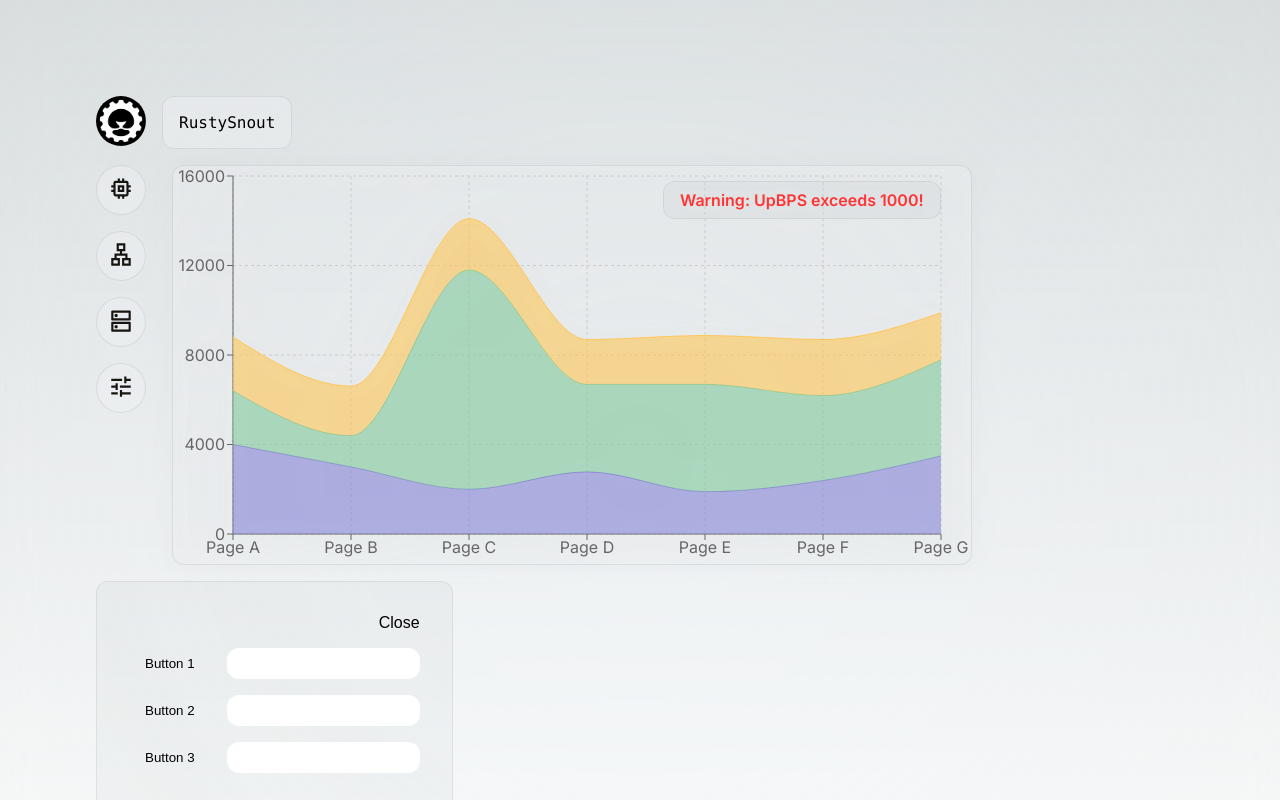
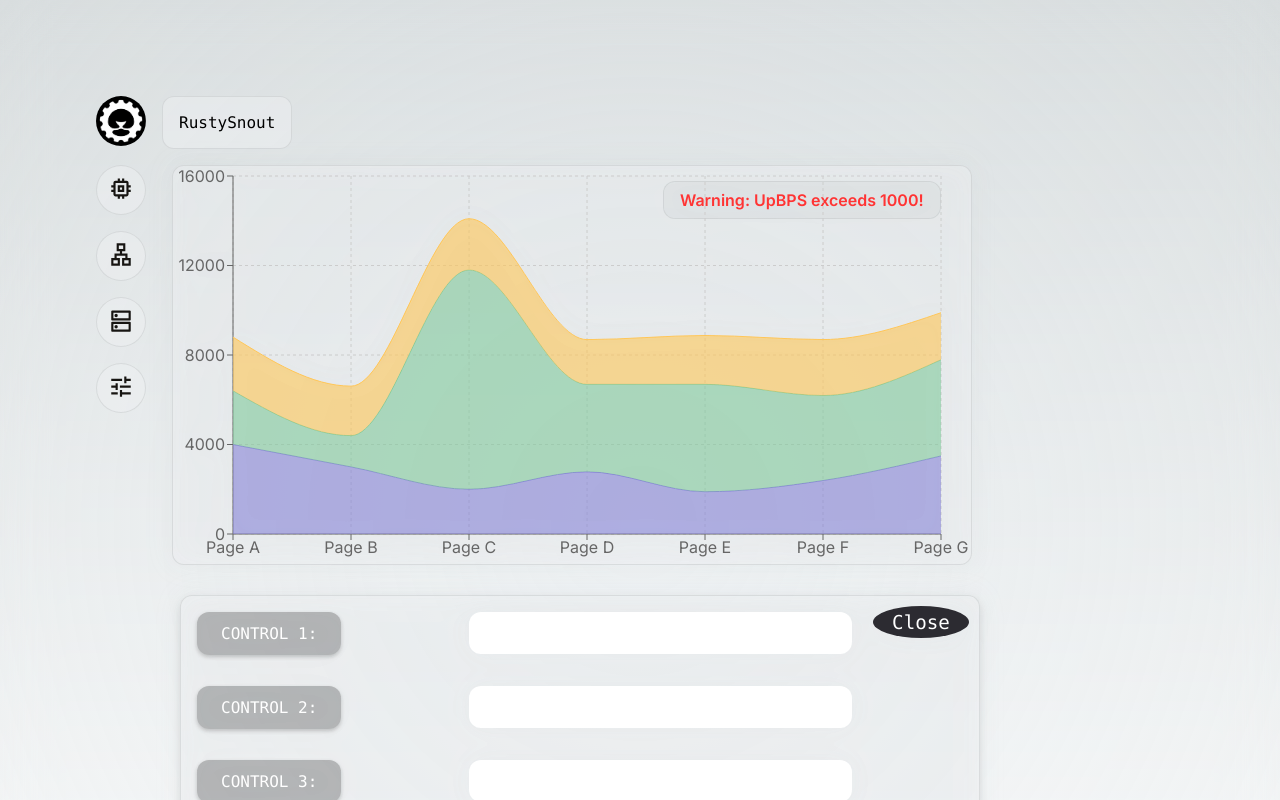
Before and after one commit to RustySnout/RustySnout, a Next.js app: page / in a window 1280 px wide. Both pictures are taken after a click on the button 121 px from the left and 427 px from the top of the page. Shown: the top 800 px of the page. Built offline with nearby package versions, Linux system fonts and the light colour scheme.

Commit message:
Fixed control panel placement and temp css

```diff
--- a/src/app/ControlPanel/layout.js
+++ b/src/app/ControlPanel/layout.js
@@ -6,15 +6,15 @@ const ControlPanel = ({ onClose }) => {
     <div className={styles.controlPanel}>
       <button onClick={onClose} className={styles.closeButton}>Close</button>
       <div className={styles.controlRow}>
-        <button className={styles.controlButton}>Button 1</button>
+        <button className={styles.controlButton}>CONTROL 1:</button>
         <input type="text" className={styles.controlInput} />
       </div>
       <div className={styles.controlRow}>
-        <button className={styles.controlButton}>Button 2</button>
+        <button className={styles.controlButton}>CONTROL 2:</button>
         <input type="text" className={styles.controlInput} />
       </div>
       <div className={styles.controlRow}>
-        <button className={styles.controlButton}>Button 3</button>
+        <button className={styles.controlButton}>CONTROL 3:</button>
         <input type="text" className={styles.controlInput} />
       </div>
     </div>
--- a/src/app/ControlPanel/layout.module.css
+++ b/src/app/ControlPanel/layout.module.css
@@ -1,59 +1,80 @@
 .controlPanel {
   display: flex;
   flex-direction: column;
-  align-items: center;
   justify-content: center;
-  padding: 2rem;
-  background-color: rgba(var(--card-rgb), 0.1);
-  border: 1px solid rgba(var(--card-border-rgb), 0.15);
+  position: relative;
+  height: 15em;
+  width: 50em;
+  background-color: rgba(var(--callout-rgb), 0.5);
+  border: 1px solid rgba(var(--callout-border-rgb), 0.3);
   border-radius: var(--border-radius);
-  width: 1000%;  /* Adjust width to full width */
-  max-width: 50em;  /* Same width as the graph (50em) */
-  margin: 0 auto;  /* Center horizontally */
+  filter: drop-shadow(0 0 0.75rem rgba(var(--callout-border-rgb), 0.2));
+  padding: 1em;
+  box-shadow: 0 4px 8px rgba(0, 0, 0, 0.1);
+  margin: 4em;
+  transform: translate(20px, -50px);
 }
 
 .controlRow {
   display: flex;
   align-items: center;
   margin-bottom: 1rem;
+  width: 100%;
+  justify-content: space-between;
 }
 
 .controlButton {
-  padding: 0.5rem 1rem;
+  padding: 0.75rem 1.5rem;
   margin-right: 1rem;
-  background-color: rgba(var(--button-bg-rgb), 1);
-  border: none;
+  background: rgba(64, 64, 64, 0.326);
+  border: 1px solid rgba(var(--button-border-rgb), 1);
   border-radius: var(--border-radius);
   cursor: pointer;
+  transition: background-color 0.3s, transform 0.2s, box-shadow 0.2s;
+  font-size: 1rem;
+  color: #fff;
+  font-family: var(--font-mono);  /* Updated font for buttons */
+  text-transform: uppercase;  /* Uppercase for a modern look */
+  box-shadow: 0 2px 4px rgba(0, 0, 0, 0.2); /* Adding a box-shadow */
+}
+
+.controlButton:hover {
+  background-color: rgba(var(--button-bg-hover-rgb), 1);
+  transform: translateY(-2px);
+  box-shadow: 0 4px 8px rgba(196, 57, 57, 0.3); /* Enhanced box-shadow on hover */
 }
 
 .controlInput {
-  padding: 0.5rem;
+  padding: 0.75rem;
   border: 1px solid rgba(var(--input-border-rgb), 0.3);
   border-radius: var(--border-radius);
-  flex-grow: 1;
+  font-size: 1rem;
+  width: 50%;
+  margin: 0.5rem auto;  /* Margins for spacing */
+  box-sizing: border-box;  /* Ensure padding and border are included in the total width and height */
 }
 
 .closeButton {
-  align-self: flex-end;
-  background: none;
-  border: none;
+  position: absolute; /* Position at the top-right corner */
+  top: 10px; /* Adjust the value as needed */
+  right: 10px; /* Adjust the value as needed */
+  background-color: rgb(44, 43, 49);
+  border: 2px solid rgba(var(--button-border-rgb), 1); /* Adding a border */
+  border-radius: 50%; /* Make it circular */
   cursor: pointer;
-  font-size: 1rem;
-  margin-bottom: 1rem;
+  font-size: 1.2rem;
+  font-family: var(--font-mono);
+  color: #fff; /* White color for contrast */
+  padding: 0.5rem;
+  width: 6rem; /* Fixed width and height for circular shape */
+  height: 2rem;
+  display: flex;
+  align-items: center;
+  justify-content: center;
+  transition: background-color 0.3s, transform 0.2s;
 }
 
-.graphBody {
-  display: flex;
-  flex-direction: column;
-  align-items: center;
-  justify-content: center;
-  height: 25em;
-  margin: 1em;
-  width: 50em;  /* Ensuring the graph has a width of 50em */
-  background-color: rgba(var(--callout-rgb), 0.5);
-  border: 1px solid rgba(var(--callout-border-rgb), 0.3);
-  border-radius: var(--border-radius);
-  filter: drop-shadow(0 0 0.75rem rgba(var(--callout-border-rgb), 0.2));
-  position: relative;
+.closeButton:hover {
+  background-color: rgba(var(--button-bg-hover-rgb), 1);
+  transform: translateY(-2px);
 }
--- a/src/app/monitoringView/layout.module.css
+++ b/src/app/monitoringView/layout.module.css
@@ -18,7 +18,7 @@
     width: 100%;
 }
 
-.topContainer button {
+.buttonContainer button {
     margin-right: 0.6rem;
     margin-top: 1.2em;
     width: 50px;
@@ -48,12 +48,12 @@
     }
 }
 
-.topContainer button:hover {
+.buttonContainer button:hover {
     background-color: rgba(var(--callout-rgb), 0.7);
     box-shadow: 0 0 0.75rem rgba(var(--callout-border-rgb), 0.4);
 }
 
-.topContainer button:active {
+.buttonContainer button:active {
     background-color: rgba(var(--callout-rgb), 0.90);
 }
 
```
